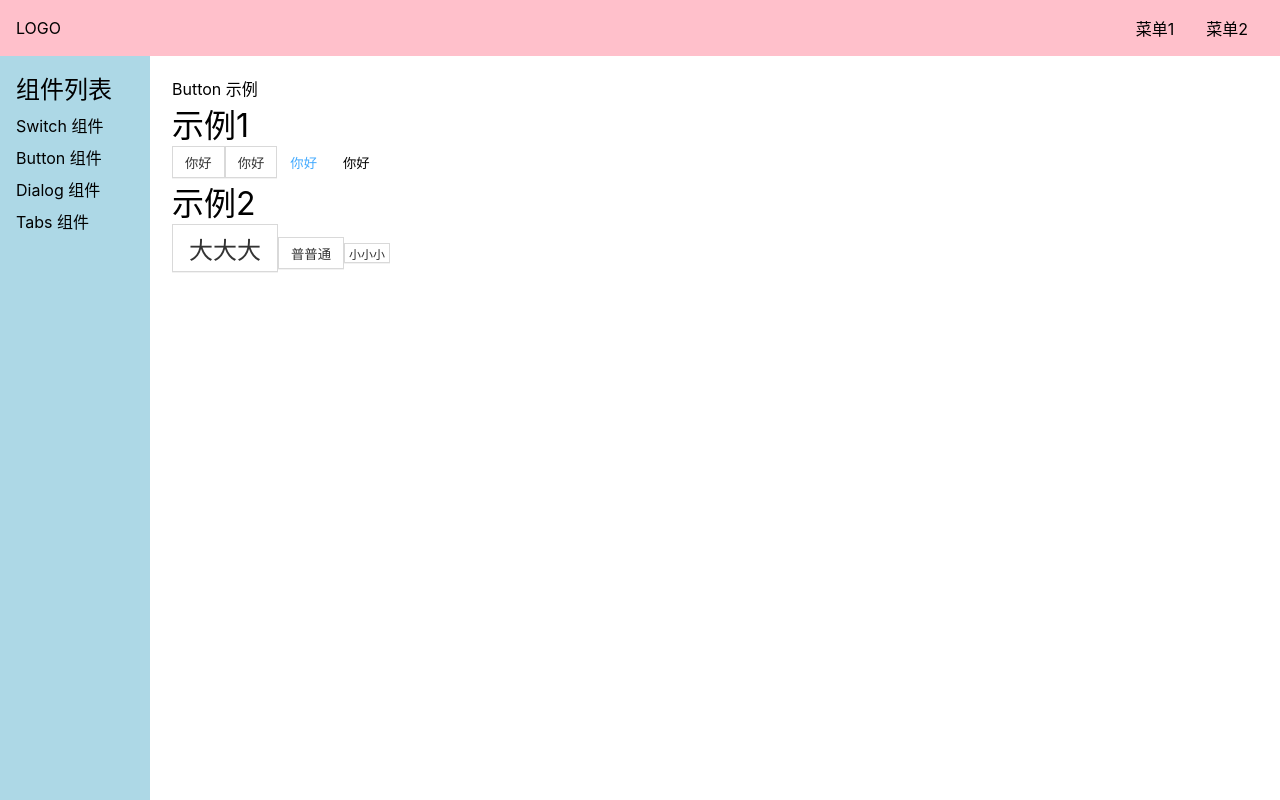
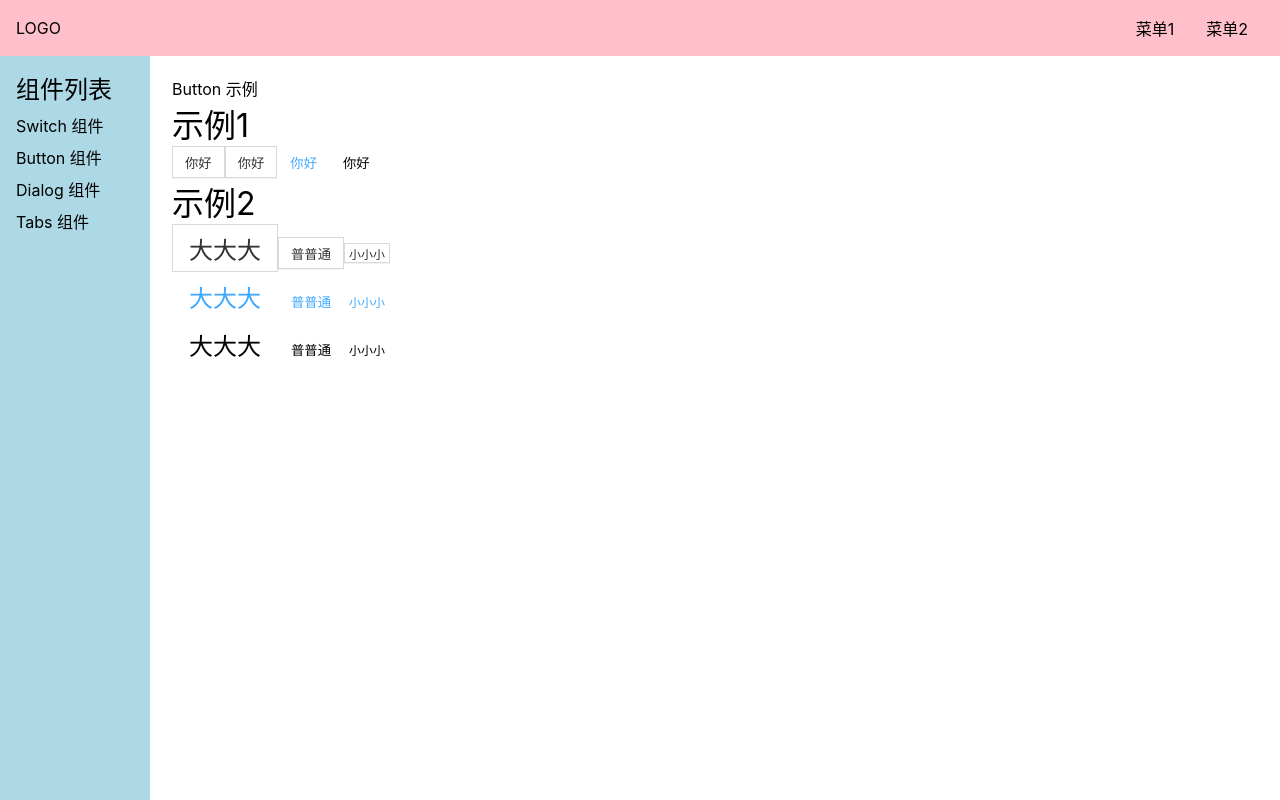
Before and after one commit to Wang-zhetao/PandaUI, a Vue app: page /#/doc/button in a window 1280 px wide. Built offline with nearby package versions, Linux system fonts and the light colour scheme.

Commit message:
size css 2

```diff
--- a/src/components/ButtonDemo.vue
+++ b/src/components/ButtonDemo.vue
@@ -12,6 +12,16 @@
     <Button size="big">大大大</Button>
     <Button>普普通</Button>
     <Button size="small">小小小</Button>
+  </div>
+  <div>
+    <Button theme="link" size="big">大大大</Button>
+    <Button theme="link">普普通</Button>
+    <Button size="small" theme="link">小小小</Button>
+  </div>
+  <div>
+    <Button size="big" theme="text">大大大</Button>
+    <Button theme="text">普普通</Button>
+    <Button size="small" theme="text">小小小</Button>
   </div>
 </template>
 
--- a/src/lib/Button.vue
+++ b/src/lib/Button.vue
@@ -83,8 +83,7 @@
         background: darken(white,5%);
       }
     }
-    &.u-theme-button{
-      &.u-size-big{
+    &.u-size-big {
       font-size: 24px;
       height: 48px;
       padding: 0 16px;
@@ -93,7 +92,7 @@
     font-size: 12px;
     height: 20px;
     padding: 0 4px;
-      }
+
   }
   }
 }
```
Lines whose indentation alone changed are shown as unchanged.
